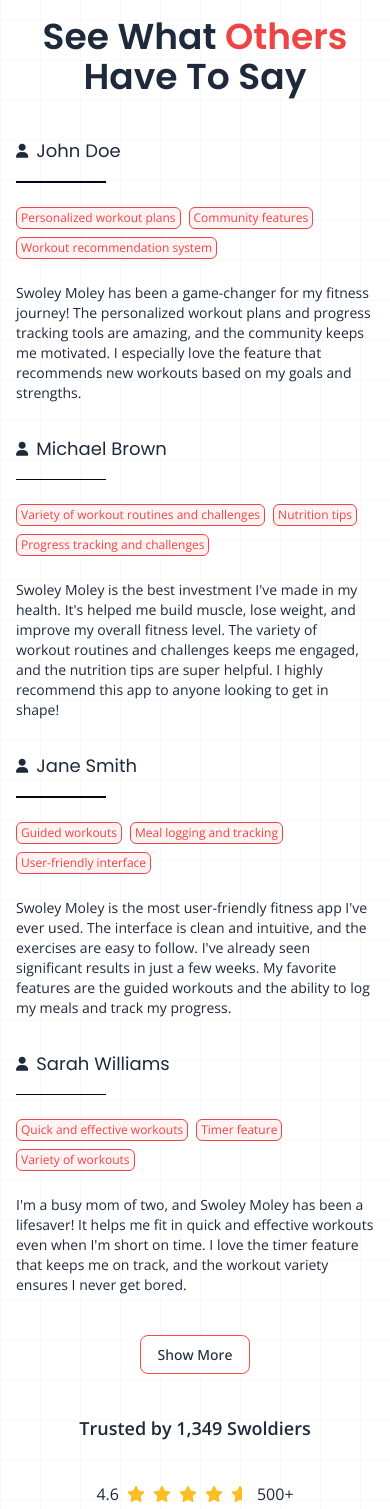
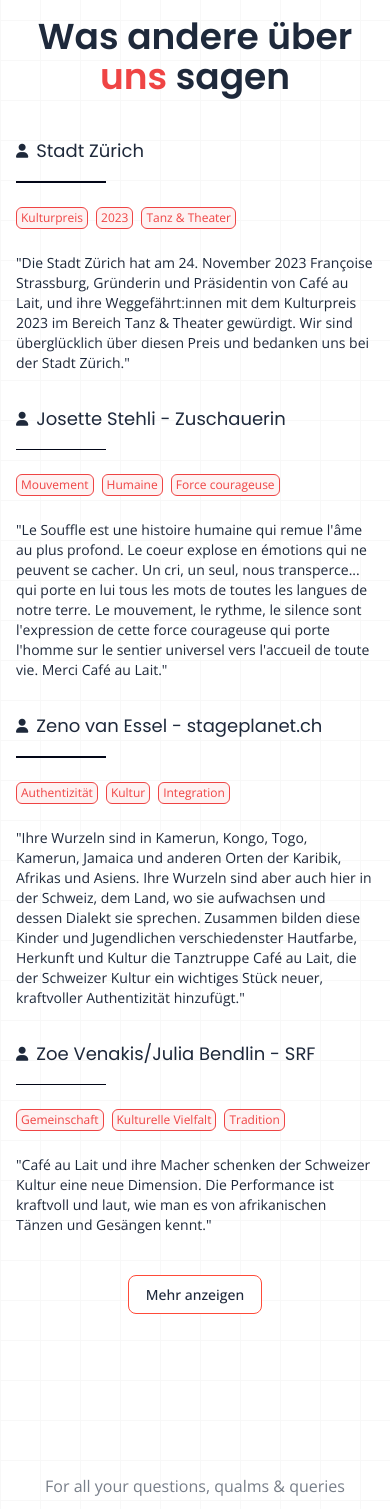
Before and after one commit to vntero/cafeaulait, a SvelteKit app: page / in a window 390 px wide. Shown: the part 3620-5129 px from the top of the page. Built offline with nearby package versions, Linux system fonts and the light colour scheme.

Commit message:
adds testimonial section

```diff
--- a/src/components/Header.svelte
+++ b/src/components/Header.svelte
@@ -24,7 +24,7 @@
             <a
                 href="#reviews"
                 class="duration-200 hover:text-red-500 cursor-pointer"
-            >Medienberichterstattung</a>
+            >Testimonials</a>
             <a
                 href="#faqs"
                 class="duration-200 hover:text-red-500 cursor-pointer"
--- a/src/components/Reviews.svelte
+++ b/src/components/Reviews.svelte
@@ -1,72 +1,71 @@
 <script>
     import ReviewCard from "./ReviewCard.svelte";
     import SectionWrapper from "./SectionWrapper.svelte";
-    import Stars from "./Stars.svelte";
 
     let lim = true;
 
     let reviewsList = [
         {
-            name: "John Doe",
-            review: "Swoley Moley has been a game-changer for my fitness journey! The personalized workout plans and progress tracking tools are amazing, and the community keeps me motivated. I especially love the feature that recommends new workouts based on my goals and strengths.",
+            name: "Stadt Zürich",
+            review: `"Die Stadt Zürich hat am 24. November 2023 Françoise Strassburg, Gründerin und Präsidentin von Café au Lait, und ihre Weggefährt:innen mit dem Kulturpreis 2023 im Bereich Tanz & Theater gewürdigt. Wir sind überglücklich über diesen Preis und bedanken uns bei der Stadt Zürich."`,
             features: [
-                "Personalized workout plans",
-                "Community features",
-                "Workout recommendation system",
+                "Kulturpreis",
+                "2023",
+                "Tanz & Theater",
             ],
         },
         {
-            name: "Jane Smith",
-            review: "Swoley Moley is the most user-friendly fitness app I've ever used. The interface is clean and intuitive, and the exercises are easy to follow. I've already seen significant results in just a few weeks. My favorite features are the guided workouts and the ability to log my meals and track my progress.",
+            name: "Zeno van Essel - stageplanet.ch",
+            review: `"Ihre Wurzeln sind in Kamerun, Kongo, Togo, Kamerun, Jamaica und anderen Orten der Karibik, Afrikas und Asiens. Ihre Wurzeln sind aber auch hier in der Schweiz, dem Land, wo sie aufwachsen und dessen Dialekt sie sprechen. Zusammen bilden diese Kinder und Jugendlichen verschiedenster Hautfarbe, Herkunft und Kultur die Tanztruppe Café au Lait, die der Schweizer Kultur ein wichtiges Stück neuer, kraftvoller Authentizität hinzufügt."`,
             features: [
-                "Guided workouts",
-                "Meal logging and tracking",
-                "User-friendly interface",
+                "Authentizität",
+                "Kultur",
+                "Integration",
             ],
         },
         {
-            name: "Michael Brown",
-            review: "Swoley Moley is the best investment I've made in my health. It's helped me build muscle, lose weight, and improve my overall fitness level. The variety of workout routines and challenges keeps me engaged, and the nutrition tips are super helpful. I highly recommend this app to anyone looking to get in shape!",
+            name: "Josette Stehli - Zuschauerin",
+            review: `"Le Souffle est une histoire humaine qui remue l'âme au plus profond. Le coeur explose en émotions qui ne peuvent se cacher. Un cri, un seul, nous transperce... qui porte en lui tous les mots de toutes les langues de notre terre. Le mouvement, le rythme, le silence sont l'expression de cette force courageuse qui porte l'homme sur le sentier universel vers l'accueil de toute vie. Merci Café au Lait."`,
             features: [
-                "Variety of workout routines and challenges",
-                "Nutrition tips",
-                "Progress tracking and challenges",
+                "Mouvement",
+                "Humaine",
+                "Force courageuse",
             ],
         },
         {
-            name: "Sarah Williams",
-            review: "I'm a busy mom of two, and Swoley Moley has been a lifesaver! It helps me fit in quick and effective workouts even when I'm short on time. I love the timer feature that keeps me on track, and the workout variety ensures I never get bored.",
+            name: "Zoe Venakis/Julia Bendlin - SRF",
+            review: `"Café au Lait und ihre Macher schenken der Schweizer Kultur eine neue Dimension. Die Performance ist kraftvoll und laut, wie man es von afrikanischen Tänzen und Gesängen kennt."`,
             features: [
-                "Quick and effective workouts",
-                "Timer feature",
-                "Variety of workouts",
+                "Gemeinschaft",
+                "Kulturelle Vielfalt",
+                "Tradition",
             ],
         },
         {
-            name: "David Lee",
-            review: "As a seasoned athlete, I was skeptical about any fitness app. But Swoley Moley has surprised me! It offers advanced workout programs and allows me to customize my routines to fit my specific needs. The data analysis is fantastic, helping me track my progress and optimize my performance.",
+            name: "Zürcher Spendenparlament",
+            review: `"Wir wurden dieses Jahr vom Zürcher Spendenparlament unterstützt. Wir bedanken uns herzlich beim Spendenparlament und bei unseren Künstlern Sahara und Omkar, die uns am Anlass repräsentiert haben."`,
             features: [
-                "Advanced workout programs",
-                "Customization options",
-                "Detailed data analysis",
+                "Ermächtigung",
+                "Zusammenarbeit",
+                "Stolz",
             ],
         },
         {
-            name: "Ashley Johnson",
-            review: "Swoley Moley has helped me overcome my fear of going to the gym. The encouraging community and supportive environment have made me feel comfortable and confident. I love the social features that allow me to connect with other fitness enthusiasts and share my progress.",
+            name: "Klaus Merz - Schriftsteller",
+            review: `"Die neue Produktion “Le Souffle” ist nicht nur herzzerreissend schön, sondern auch künstlerisch klug durchdacht. Flankiert von achtsamen Trommeln und Tänzern und ebenso virtuosem Gesang tanzen und atmen unsere Kinder und Menschenskinder – tragend und getragen – in der wogenden Schar."`,
             features: [
-                "Supportive community",
-                "Social features",
-                "Encouraging environment",
+                "Herzzerreißend",
+                "Künstlerisch",
+                "Virtuos",
             ],
         },
         {
-            name: "Mark Robinson",
-            review: "Swoley Moley is more than just a fitness app; it's a lifestyle change. It's helped me develop healthy habits and make better choices about my diet and exercise. I'm incredibly grateful for this app and the positive impact it's had on my life.",
+            name: "Max Pflüger - Ostschweiz am Sonntag",
+            review: `"Erzählt bildhaft von Erlebnissen afrikanischer Migranten. Ohne Worte und dennoch ausdrucksstark."`,
             features: [
-                "Focus on healthy habits",
-                "Nutritional guidance",
-                "Positive lifestyle impact",
+                "Ausdrucksstark",
+                "Erlebnisse",
+                "Bildhaft",
             ],
         },
     ];
@@ -81,7 +80,7 @@
             <h3
                 class="text-4xl sm:text-5xl md:text-6xl max-w-[1000px] mx-auto w-full font-semibold text-center"
             >
-                See What <span class="text-red-500">Others</span> Have To Say
+            Was andere über <span class="text-red-500">uns</span> sagen
             </h3>
         </div>
         <div class="flex flex-col md:flex-row gap-8 w-fit mx-auto">
@@ -98,13 +97,7 @@
             </div>
         </div>
         <button on:click={() => (lim = !lim)} class="specialBtn">
-            <p>{lim ? "Show More" : "Show Less"}</p>
+            <p>{lim ? "Mehr anzeigen" : "Weniger anzeigen"}</p>
         </button>
-        <div class="flex flex-col gap-10">
-            <p class="mx-auto text-lg sm:text-xl md:text-2xl font-semibold">
-                Trusted by 1,349 Swoldiers
-            </p>
-            <Stars />
-        </div>
     </div>
 </SectionWrapper>
```
